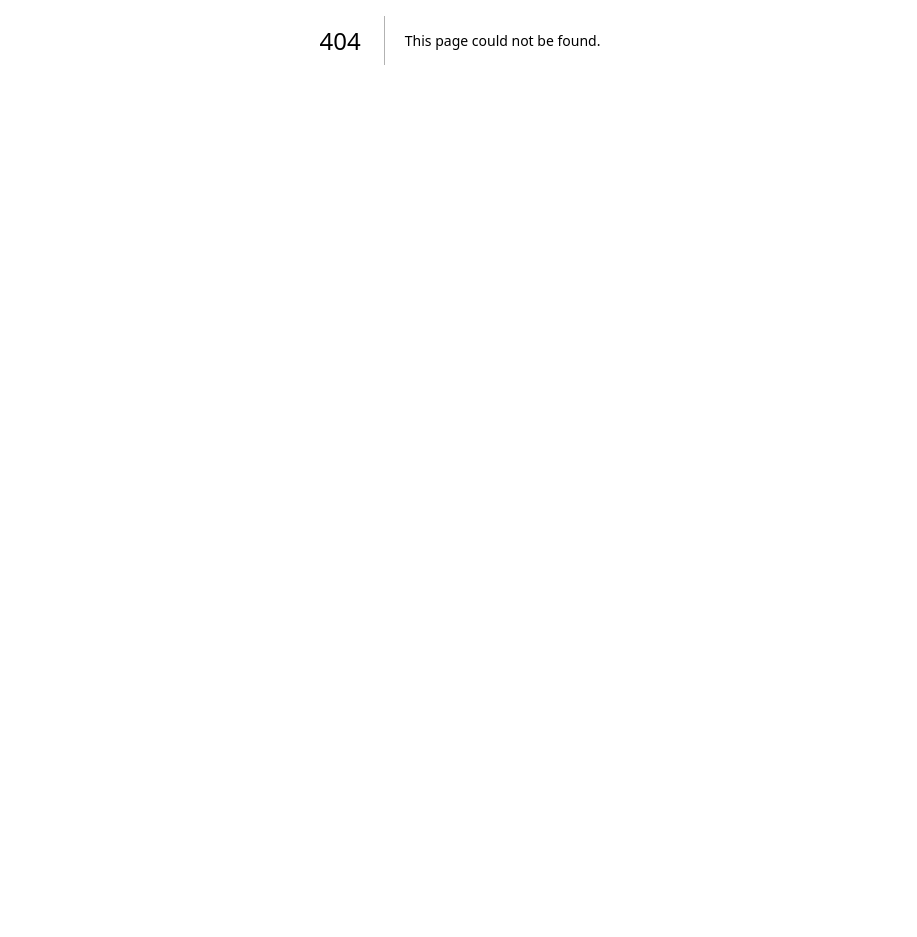
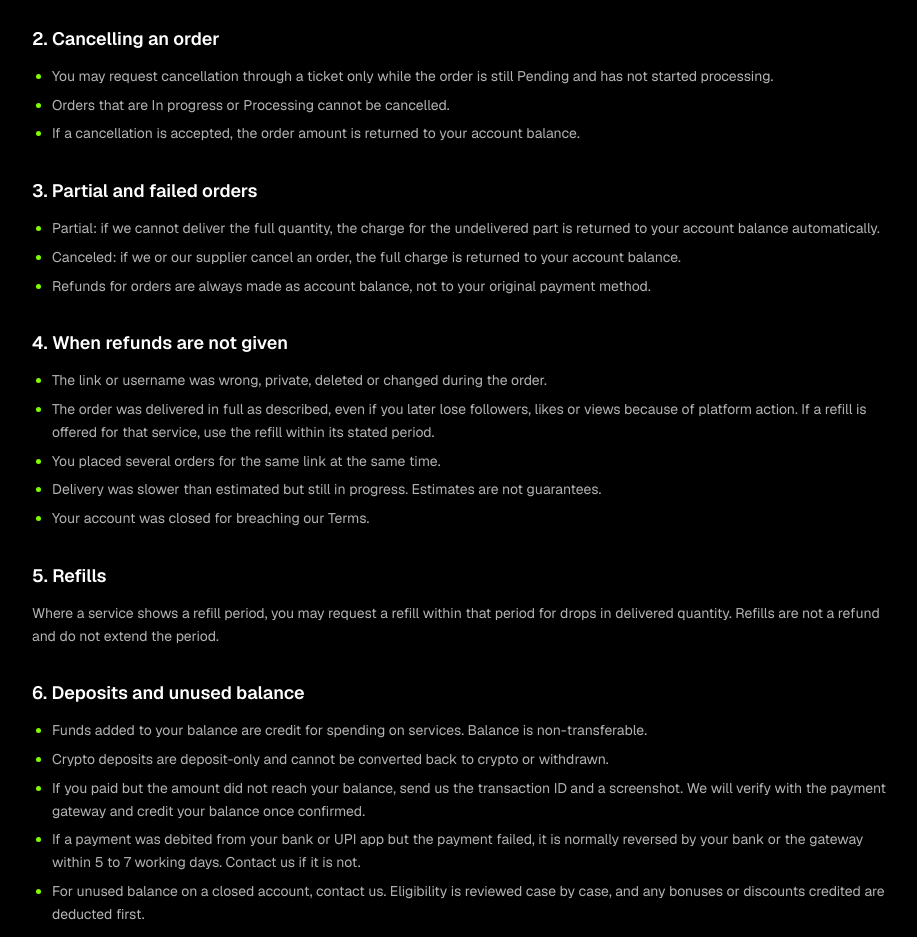
Before and after one commit to shivamkoder/legitsmm, a Next.js app: page /refund-policy in a window 1280 px wide. Before the commit this address had no page. Shown: the part 360-1297 px from the top of the page, without its empty margins (180-1097 px from the left). Before the commit the page ends 800 px from the top, so only its background shows below. Built offline with nearby package versions, Linux system fonts and the light colour scheme.

Commit message:
Add refund and cancellation policy page

```diff
--- /dev/null
+++ b/app/refund-policy/page.tsx
@@ -0,0 +1,71 @@
+import type { Metadata } from "next";
+import { LegalPage } from "@/components/legal-page";
+import { LEGAL, type LegalSection } from "@/lib/legal";
+
+export const metadata: Metadata = { title: `Refund & Cancellation Policy | ${LEGAL.brand}` };
+
+const sections: LegalSection[] = [
+  {
+    heading: "Digital services",
+    body: ["Our services are digital and begin processing automatically soon after an order is placed. Because of this, orders generally cannot be cancelled once they have started."],
+  },
+  {
+    heading: "Cancelling an order",
+    list: [
+      "You may request cancellation through a ticket only while the order is still Pending and has not started processing.",
+      "Orders that are In progress or Processing cannot be cancelled.",
+      "If a cancellation is accepted, the order amount is returned to your account balance.",
+    ],
+  },
+  {
+    heading: "Partial and failed orders",
+    list: [
+      "Partial: if we cannot deliver the full quantity, the charge for the undelivered part is returned to your account balance automatically.",
+      "Canceled: if we or our supplier cancel an order, the full charge is returned to your account balance.",
+      "Refunds for orders are always made as account balance, not to your original payment method.",
+    ],
+  },
+  {
+    heading: "When refunds are not given",
+    list: [
+      "The link or username was wrong, private, deleted or changed during the order.",
+      "The order was delivered in full as described, even if you later lose followers, likes or views because of platform action. If a refill is offered for that service, use the refill within its stated period.",
+      "You placed several orders for the same link at the same time.",
+      "Delivery was slower than estimated but still in progress. Estimates are not guarantees.",
+      "Your account was closed for breaching our Terms.",
+    ],
+  },
+  {
+    heading: "Refills",
+    body: ["Where a service shows a refill period, you may request a refill within that period for drops in delivered quantity. Refills are not a refund and do not extend the period."],
+  },
+  {
+    heading: "Deposits and unused balance",
+    list: [
+      "Funds added to your balance are credit for spending on services. Balance is non-transferable.",
+      "Crypto deposits are deposit-only and cannot be converted back to crypto or withdrawn.",
+      "If you paid but the amount did not reach your balance, send us the transaction ID and a screenshot. We will verify with the payment gateway and credit your balance once confirmed.",
+      "If a payment was debited from your bank or UPI app but the payment failed, it is normally reversed by your bank or the gateway within 5 to 7 working days. Contact us if it is not.",
+      "For unused balance on a closed account, contact us. Eligibility is reviewed case by case, and any bonuses or discounts credited are deducted first.",
+    ],
+  },
+  {
+    heading: "Chargebacks",
+    body: ["Please contact us before raising a dispute with your bank. Chargebacks on delivered orders may lead to account suspension and recovery of the disputed amount."],
+  },
+  {
+    heading: "How to request a refund or cancellation",
+    body: [`Open a ticket from your dashboard (Tickets) or email ${LEGAL.email} with your order ID. We aim to respond within 24 hours, and approved items are applied to your balance within 7 working days.`],
+  },
+];
+
+export default function Page() {
+  return (
+    <LegalPage
+      title="Refund & Cancellation Policy"
+      intro="This policy explains when orders can be cancelled and how refunds and balance credits work."
+      sections={sections}
+      current="/refund-policy"
+    />
+  );
+}
```
